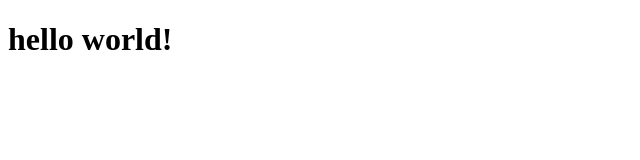
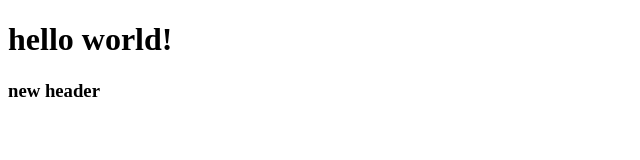
Before and after one commit to jklswr/conflict, a plain HTML site: page index.html in a window 1280 px wide. Shown: the whole page, without its empty margins (0-640 px from the left). Drawn offline with Linux system fonts and the light colour scheme.

Commit message:
added new header

```diff
--- a/index.html
+++ b/index.html
@@ -7,6 +7,7 @@
 </head>
 <body>
   <h1>hello world!</h1>
+  <h3>new header</h3>
 
 </body>
 </html>
```
